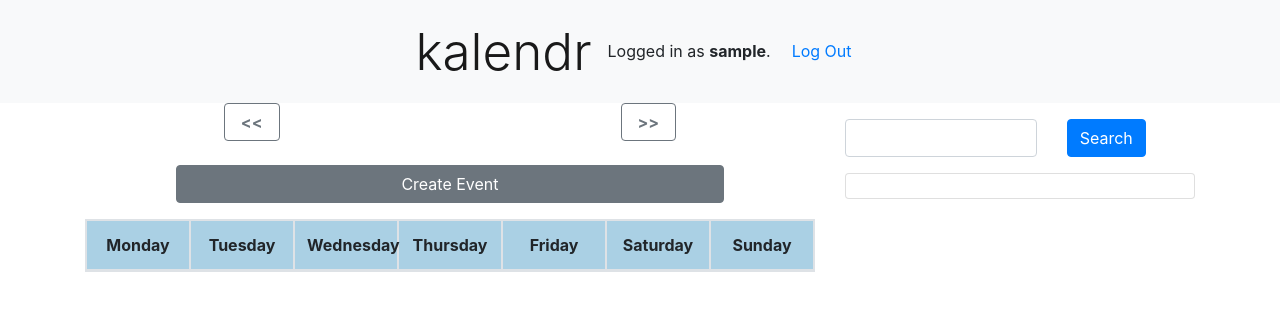
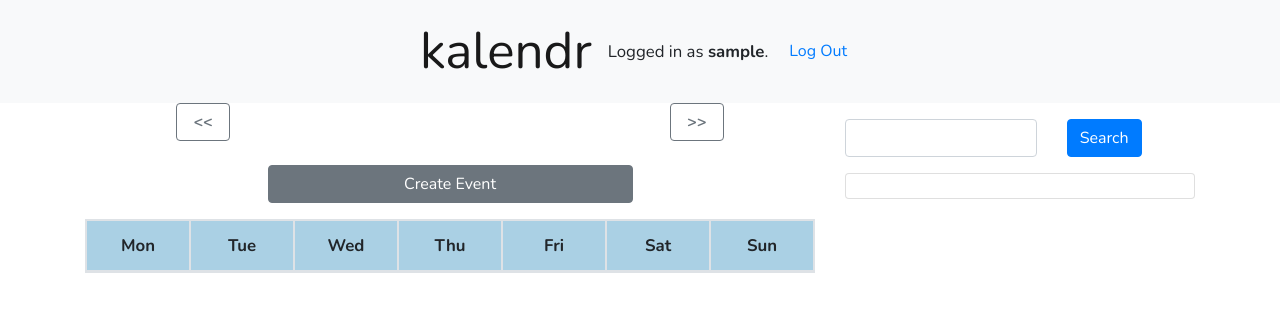
Before and after one commit to conorshort/calendar-app, a Django app: page / in a window 1280 px wide. Shown: the top 312 px of the page. Run offline with Django 3.2, Linux system fonts and the light colour scheme; the visitor is signed in with stand-in values (Sample User, id 1); data comes from the database, SQL or seed files in the repository; data that the repository does not hold is empty; some libraries are stand-ins or nearby versions.

Commit message:
change font and finish tweak styling

```diff
--- a/calendarproj/static/styles.css
+++ b/calendarproj/static/styles.css
@@ -1,7 +1,18 @@
+body {
+
+    font-family: 'Nunito', cursive;
+    font-size: 1.05em;
+}
+
+
 h1 {
     width: 300px;
 }
 
+
+#month-name {
+    width: 400px;
+}
 
 #calendar-table{
     table-layout:fixed;
--- a/calendarproj/templates/calendarapp/base.html
+++ b/calendarproj/templates/calendarapp/base.html
@@ -12,6 +12,11 @@
     <title>kalendr</title>
 
     <!-- CSS  -->
+    <link rel="preconnect" href="https://fonts.gstatic.com">
+    <link
+        href="https://fonts.googleapis.com/css2?family=Nunito:ital,wght@0,300;0,400;0,600;0,700;1,300;1,400;1,600&display=swap"
+        rel="stylesheet">
+
     <link rel="stylesheet" href="https://stackpath.bootstrapcdn.com/bootstrap/4.5.2/css/bootstrap.min.css"
         integrity="sha384-JcKb8q3iqJ61gNV9KGb8thSsNjpSL0n8PARn9HuZOnIxN0hoP+VmmDGMN5t9UJ0Z" crossorigin="anonymous">
 
--- a/calendarproj/templates/calendarapp/index.html
+++ b/calendarproj/templates/calendarapp/index.html
@@ -22,7 +22,7 @@
                         <b> &lt;&lt; </b>
                     </button>
 
-                    <h1 style="display: inline-block" class="mt-3 ml-3 mr-3 w-80" id="month-name"></h1>
+                    <h1 style="display: inline-block" class="mt-3 ml-3 mr-3" id="month-name"></h1>
 
                     <button class="btn btn-outline-secondary mb-4 pl-3 pr-3 w-35" id='next-month'>
                         <b> &gt;&gt; </b>
@@ -32,7 +32,7 @@
             </div>
             <div class="row">
                 <div class="text-center col-12">
-                    <button id="show-create-modal" type="button" class="btn btn-secondary w-75 mb-3" data-toggle="modal"
+                    <button id="show-create-modal" type="button" class="btn btn-secondary w-50 mb-3" data-toggle="modal"
                         data-target="#event-modal">
                         Create Event
                     </button>
@@ -42,13 +42,13 @@
                 <div class="col-12">
                     <table id="calendar-table" class="table table-bordered">
                         <thead id="calendar-days">
-                            <th>Monday</th>
-                            <th>Tuesday</th>
-                            <th>Wednesday</th>
-                            <th>Thursday</th>
-                            <th>Friday</th>
-                            <th>Saturday</th>
-                            <th>Sunday</th>
+                            <th>Mon</th>
+                            <th>Tue</th>
+                            <th>Wed</th>
+                            <th>Thu</th>
+                            <th>Fri</th>
+                            <th>Sat</th>
+                            <th>Sun</th>
                         </thead>
                         <tbody id='calendar-body'>
                         </tbody>
@@ -130,7 +130,7 @@
                     <button type="button" class="btn btn-secondary" data-dismiss="modal" id='create-cancel'>
                         Cancel
                     </button>
-                    </div>
+                </div>
             </form>
         </div>
     </div>
```
Also changed, not shown: 4 other files.
